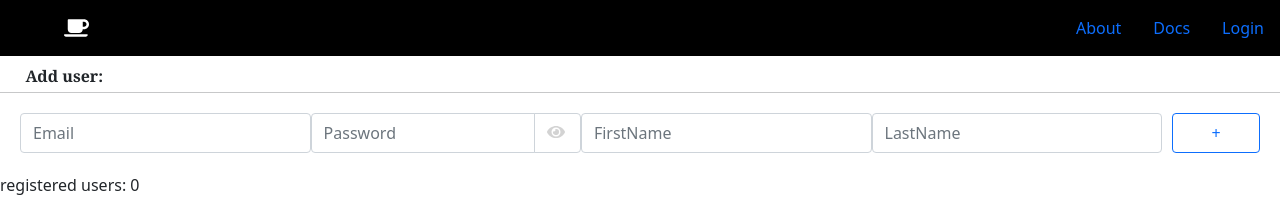
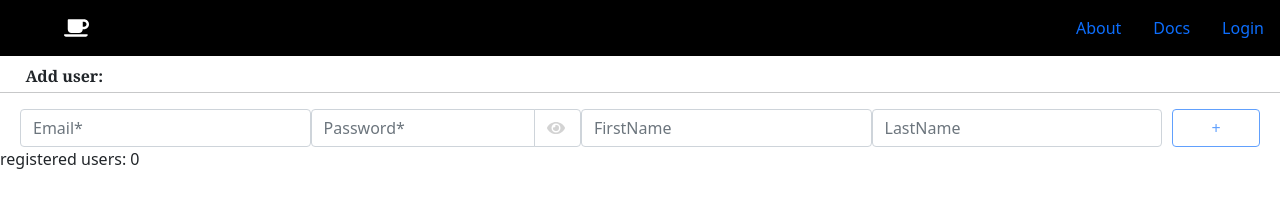
Before and after one commit to Kadievka/angular-practice-project, an Angular app: page / in a window 1280 px wide. Shown: the top 198 px of the page. Built offline with nearby package versions, Linux system fonts and the light colour scheme; no server answers; a web font is replaced by a local one.

Commit message:
add validations in form

```diff
--- a/src/app/home/home.component.css
+++ b/src/app/home/home.component.css
@@ -13,11 +13,24 @@
 }
 
 .add-user-form{
-  height: 40px;
-  margin: 20px;
+  height: fit-content;
+  margin: 0 20px 0 20px;
   display: flex;
   flex-direction: row;
   justify-items: center;
+}
+
+.alerts{
+  height: fit-content;
+  margin: 0 20px 0 20px;
+  display: flex;
+  flex-direction: column;
+  justify-items: center;
+}
+
+.invalid{
+  border: 2px solid #ff2c28;
+  background-color: #ff2c2846;
 }
 
 .password-input{
--- a/src/app/home/home.component.html
+++ b/src/app/home/home.component.html
@@ -14,18 +14,48 @@
   <div class="users-body">
 
     <form [formGroup]="newUserForm" (ngSubmit)="addUser()">
-      <p>Add user:</p><hr/>
+      <p>Add user:</p>
+      <hr />
+      <div class="alerts">
+        <div *ngIf="newUserForm.controls.email.errors && (newUserForm.controls.email.touched || newUserForm.controls.email.dirty)" class="form-control invalid">
+          <div *ngIf="newUserForm.controls.email.errors?.required">
+            Email is required
+          </div>
+          <div *ngIf="newUserForm.controls.email.errors?.email">
+            Email is invalid
+          </div>
+        </div>
+        <div *ngIf="newUserForm.controls.password.errors && (newUserForm.controls.password.touched || newUserForm.controls.password.dirty)" class="form-control invalid">
+          <div *ngIf="newUserForm.controls.password.errors?.required">
+            Password is required
+          </div>
+        </div>
+      </div>
       <div class="add-user-form">
-        <input type="text" placeholder="Email" formControlName="email" class="form-control"/>
+        <input
+          id="email"
+          type="text"
+          placeholder="Email*"
+          formControlName="email"
+          class="form-control"
+          required
+        />
         <div class="input-group">
-          <input id="password" type="{{passwordType}}" placeholder="Password" formControlName="password" class="form-control password-input"/>
+          <input
+            id="password"
+            type="{{passwordType}}"
+            placeholder="Password*"
+            formControlName="password"
+            class="form-control password-input"
+            required
+          />
           <div (click)="showPassword()" class="form-control show-password-button">
             <fa-icon [icon]="faEye" class="show-password-icon"></fa-icon>
           </div>
         </div>
-        <input type="text" placeholder="FirstName" formControlName="firstName" class="form-control"/>
-        <input type="text" placeholder="LastName" formControlName="lastName" class="form-control"/>
-        <button type="submit" class="form-control btn btn-outline-primary add-button">+</button>
+        <input type="text" placeholder="FirstName" formControlName="firstName" class="form-control" />
+        <input type="text" placeholder="LastName" formControlName="lastName" class="form-control" />
+        <button type="submit" class="form-control btn btn-outline-primary add-button" [disabled]="newUserForm.invalid">+</button>
       </div>
     </form>
 
--- a/src/app/home/home.component.ts
+++ b/src/app/home/home.component.ts
@@ -1,7 +1,7 @@
 import { Component, OnInit } from '@angular/core';
 import { UserService } from 'src/services/user.service';
 import { User } from '../models/user';
-import { FormControl, FormGroup } from '@angular/forms';
+import { FormControl, FormGroup, Validators } from '@angular/forms';
 import { faCoffee, faEye } from '@fortawesome/free-solid-svg-icons';
 @Component({
   selector: 'app-home',
@@ -37,10 +37,15 @@ export class HomeComponent implements OnInit {
   }
 
   newUserForm = new FormGroup({
-    email: new FormControl(''),
+    email: new FormControl('', [
+      Validators.required,
+      Validators.email
+    ]),
+    password: new FormControl('', [
+      Validators.required,
+    ]),
     lastName: new FormControl(''),
     firstName: new FormControl(''),
-    password: new FormControl(''),
   });
 
   generateId(userId: string | any): string {
@@ -52,6 +57,7 @@ export class HomeComponent implements OnInit {
   }
 
   addUser(): void {
+    console.log(this.newUserForm)
     const user = { ...this.newUserForm.value };
     user.id = this.generateId(`1`);
     this.users.unshift(user);
```
